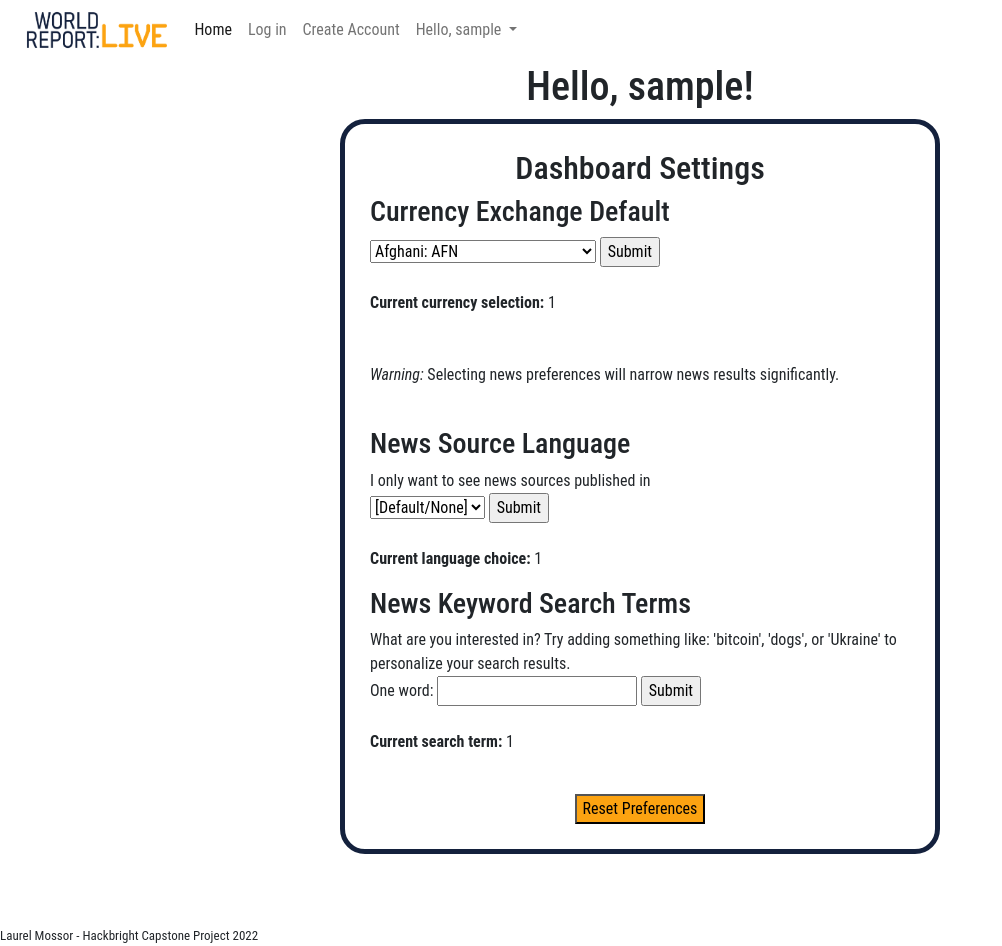
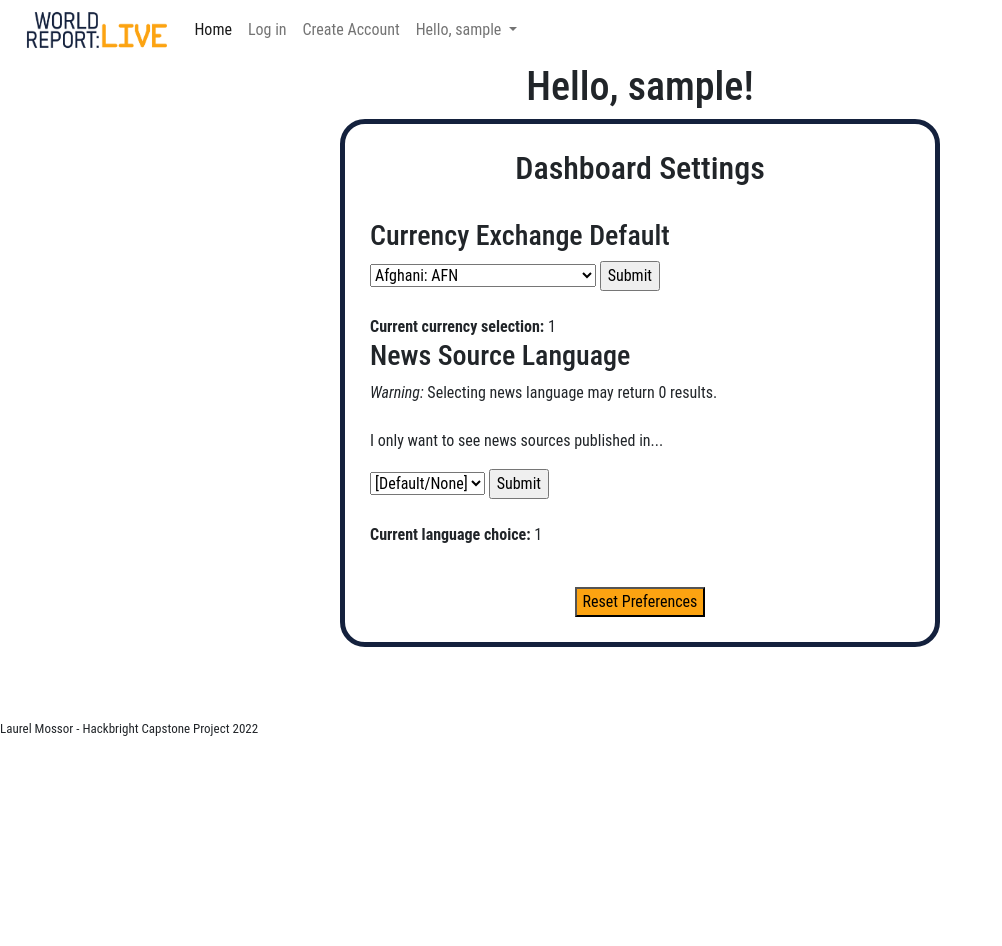
Before and after one commit to laurelMossor/world-dashboard, a Flask app: page /user-profile in a window 1280 px wide. Shown: the part 317-1263 px from the top of the page, without its empty margins (0-1002 px from the left). After the commit the page ends 1053 px from the top, so only its background shows below. Run offline with Flask 2, Linux system fonts and the light colour scheme; the visitor is signed in with stand-in values (Sample User, id 1); some libraries are stand-ins or nearby versions.

Commit message:
removed keyword selection

```diff
--- a/app/server.py
+++ b/app/server.py
@@ -28,7 +28,6 @@
     """App landing page and establish session details"""
 
     # Establish session details
-    # THIS CREATES AN ERROR EACH LOAD
 
     # TEST for session info
     session_test = session.get("current_user_email", None)
@@ -40,13 +39,13 @@
         session["current_user_email"] = user.email
         session["current_user_name"] = user.username
         session["current_user_lang"] = user.preferred_lang
-        session["current_user_keyword"] = user.news_search
+        # session["current_user_keyword"] = user.news_search
         session["current_user_currency"] = user.preferred_currency
     else:
         # Else, establish empty session
         session["current_user_email"] = None
         session["current_user_lang"] = None
-        session["current_user_keyword"] = None
+        # session["current_user_keyword"] = None
         session["current_user_name"] = None
         session["current_user_currency"] = "USD"
 
@@ -61,7 +60,7 @@
     session["current_user_email"] = None
     session["current_user_name"] = None
     session["current_user_lang"] = None
-    session["curent_user_keyword"] = None
+    # session["curent_user_keyword"] = None
     session["current_user_currency"] = "USD"
     flash("You have been logged out.")
 
@@ -215,20 +214,20 @@
 
     return redirect("/user-profile")
 
-@app.route("/user-profile/keyword-search-term", methods=["POST"])
-def keyword_search_term():
-    """Adds keyword search term to database and session"""
+# @app.route("/user-profile/keyword-search-term", methods=["POST"])
+# def keyword_search_term():
+#     """Adds keyword search term to database and session"""
 
-    keyword_search_term = request.form.get("keyword-search")
-    # Add to session
-    session["current_user_keyword"] = keyword_search_term
-    # Add to database
-    user = crud.get_user_email(session["current_user_email"])
-    user.news_search = keyword_search_term
-    db.session.add(user)
-    db.session.commit()
+#     keyword_search_term = request.form.get("keyword-search")
+#     # Add to session
+#     session["current_user_keyword"] = keyword_search_term
+#     # Add to database
+#     user = crud.get_user_email(session["current_user_email"])
+#     user.news_search = keyword_search_term
+#     db.session.add(user)
+#     db.session.commit()
 
-    return redirect("/user-profile")
+#     return redirect("/user-profile")
 
 @app.route("/user-profile/currency-preference", methods=["POST"])
 def choose_currency():
@@ -252,13 +251,13 @@
     """Resets the users preferences in the database and session"""
 
     user = crud.get_user_email(session["current_user_email"])
-    user.news_search = None
+    # user.news_search = None
     user.preferred_lang = None
     user.preferred_currency = "USD"
     db.session.add(user)
     db.session.commit()
 
-    session["current_user_keyword"] = None
+    # session["current_user_keyword"] = None
     session["current_user_lang"] = None
     session["current_user_currency"] = "USD"
 
@@ -266,7 +265,7 @@
 
 
 ###################### CALLING APIs #############################
-def new_api_call(country_param, keyword=None, lang=None):
+def new_api_call(country_param, lang=None):
     news_url = "https://newsapi.org/v2/everything"
 
     payload = {
@@ -276,13 +275,15 @@
         "pageSize": "5",
     }
 
-    if keyword:
-        payload["q"] = keyword + " " + country_param
+    # if keyword:
+    #     payload["q"] = keyword + " " + country_param
 
     if lang:
         payload["language"] = lang
 
     news_res = requests.get(news_url, params=payload)
+    print("************")
+    print(news_res)
     news_data = news_res.json()
     articles = news_data["articles"]
 
@@ -293,7 +294,7 @@
     """Call the News API with the NAME"""
 
     country_name = request.args.get("countryName")
-    keyword = session.get("current_user_keyword",None)
+    # keyword = session.get("current_user_keyword",None)
     lang = session.get("current_user_lang", None)
 
     data = new_api_call(country_name, keyword, lang)
--- a/app/templates/base.html
+++ b/app/templates/base.html
@@ -42,7 +42,7 @@
                         <a class="nav-link" href="/create-account-page">Create Account</a>
                     </li>
 
-                    {% if "current_user_name" in session %}
+                    {% if "current_user_name" in session and session["current_user_name"] != None %}
                     <!-- If conditional here, profile/logout -->
                     <li class="nav-item dropdown">
                         <a class="nav-link dropdown-toggle" id="navbarScrollingDropdown" role="button" data-toggle="dropdown" aria-expanded="false">
--- a/app/templates/user-profile.html
+++ b/app/templates/user-profile.html
@@ -13,7 +13,7 @@
 {% endif %}
 <div id="user-profile-parent">
 
-    <h2 class="centered-t">Dashboard Settings</h2>
+    <h2 class="centered-t">Dashboard Settings</h2><br>
 
 
     <!-- SHOULD SAY '==' /// changing it to '!=' while testing -->
@@ -41,11 +41,11 @@
         <b>Current currency selection:</b> {{ session["current_user_currency"]}}
         {% endif %}
 
-        <br><br><br>
-        <p><i>Warning:</i> Selecting news preferences will narrow news results significantly.
-        <br><br>
-            <h3>News Source Language</h3>
-            I only want to see news sources published in
+
+        <br>
+        <h3>News Source Language</h3>
+        <p><i>Warning:</i> Selecting news language may return 0 results.
+            <br><br>I only want to see news sources published in...
             <form action="/user-profile/source-language" method="POST">
                 <select name="language-dropdown">
                     {% for lan in NEWS_LANGUAGES %}
@@ -59,7 +59,7 @@
             {% endif %}
         </p>
     </div>
-    <div>
+    <!-- <div>
         <p>
         <h3>News Keyword Search Terms</h3>
         What are you interested in? Try adding something
@@ -73,7 +73,7 @@
         <b>Current search term:</b> {{ session["current_user_keyword"] }}
         {% endif %}
     </p>
-</div>
+</div> -->
     <br>
     <div class="centered-t">
         <form action="/user-profile/reset-preferences">
```
